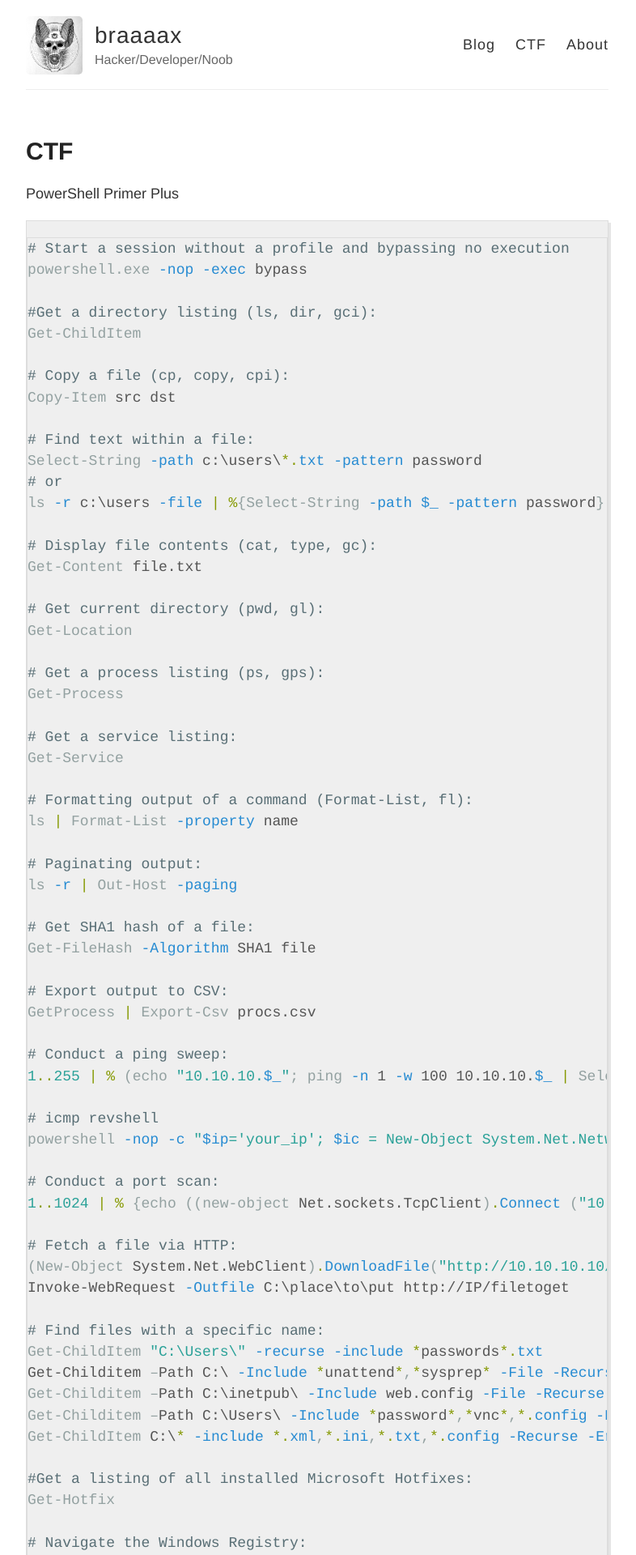
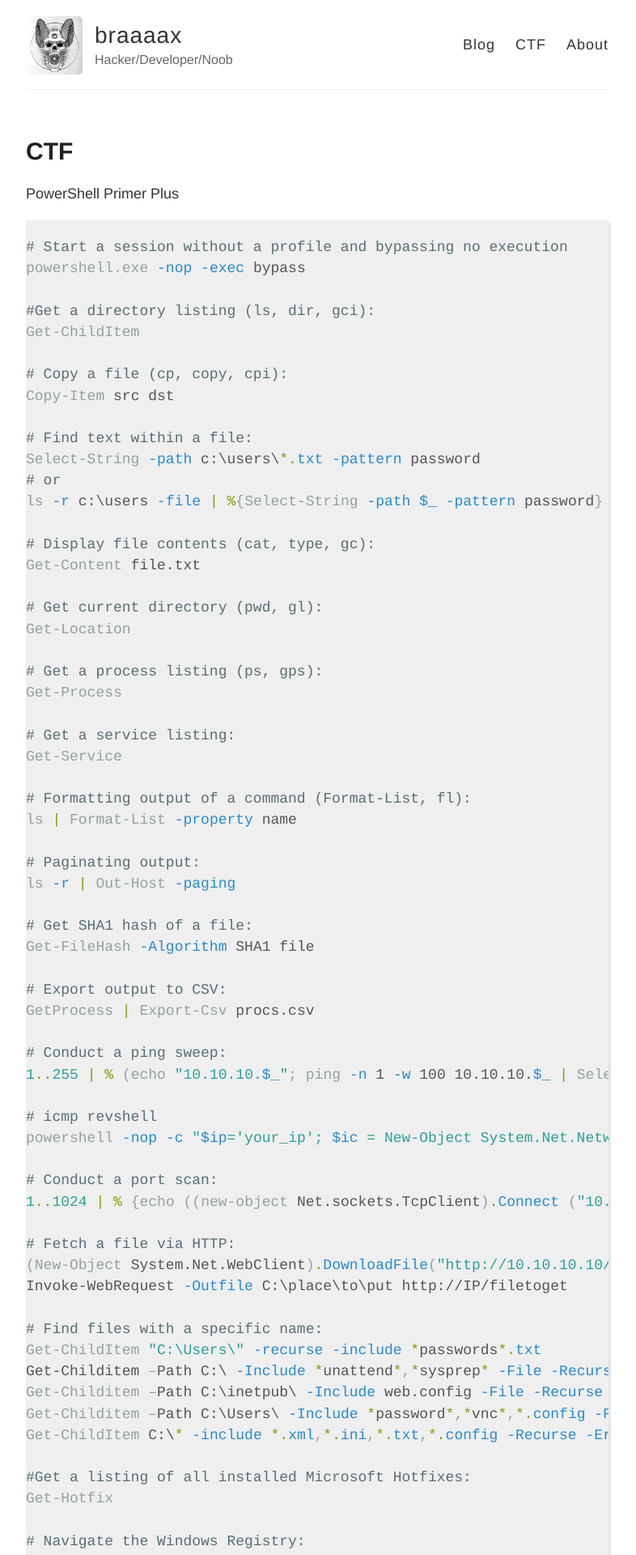
Before and after one commit to braaaax/braaaax.github.io, a Jekyll site: the page built from ctf.md, in a window 1280 px wide. Shown: the top 1920 px of the page at 81% size, without its empty margins (248-1034 px from the left). Built offline with Jekyll 4.4.1, drawn with Linux system fonts in a browser that asks for light colours.

Commit message:
updated site

```diff
--- a/_sass/_highlights.scss
+++ b/_sass/_highlights.scss
@@ -2,7 +2,7 @@
 .highlight {
   background-color: #efefef;
   padding: 0px 0px 0px 0px;
-  border: 1px solid #ddd;
+  border: 0px solid #ddd;
   -moz-box-shadow: 3px 3px rgba(0,0,0,0.1);
   -webkit-box-shadow: 3px 3px rgba(0,0,0,0.1);
   box-shadow: 3px 3px rgba(0,0,0,0.1);
```
